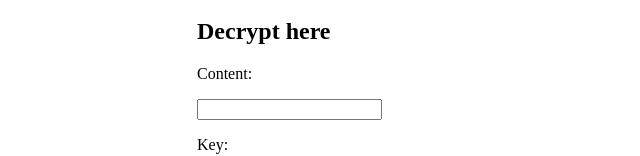
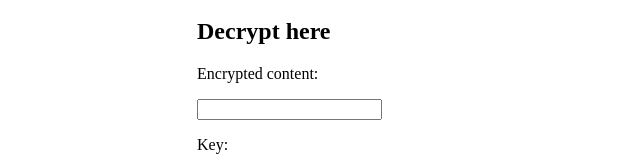
Before and after one commit to carvalhochris/react-encrypt-decrypt, a React (Vite) app: page / in a window 1280 px wide. Shown: the part 195-351 px from the top of the page, without its empty margins (127-767 px from the left). Built offline with nearby package versions, Linux system fonts and the light colour scheme.

Commit message:
p content

```diff
--- a/src/Decrypt.tsx
+++ b/src/Decrypt.tsx
@@ -36,7 +36,7 @@ export default function Decrypt() {
   return (
     <>
       <h2>Decrypt here</h2>
-      <p>Content:</p>
+      <p>Encrypted content:</p>
       <input type="text" value={cText} onChange={handleCTChange} />
       <p>Key:</p>
       <input type="password" value={pw} onChange={handlePwChange} />
```
